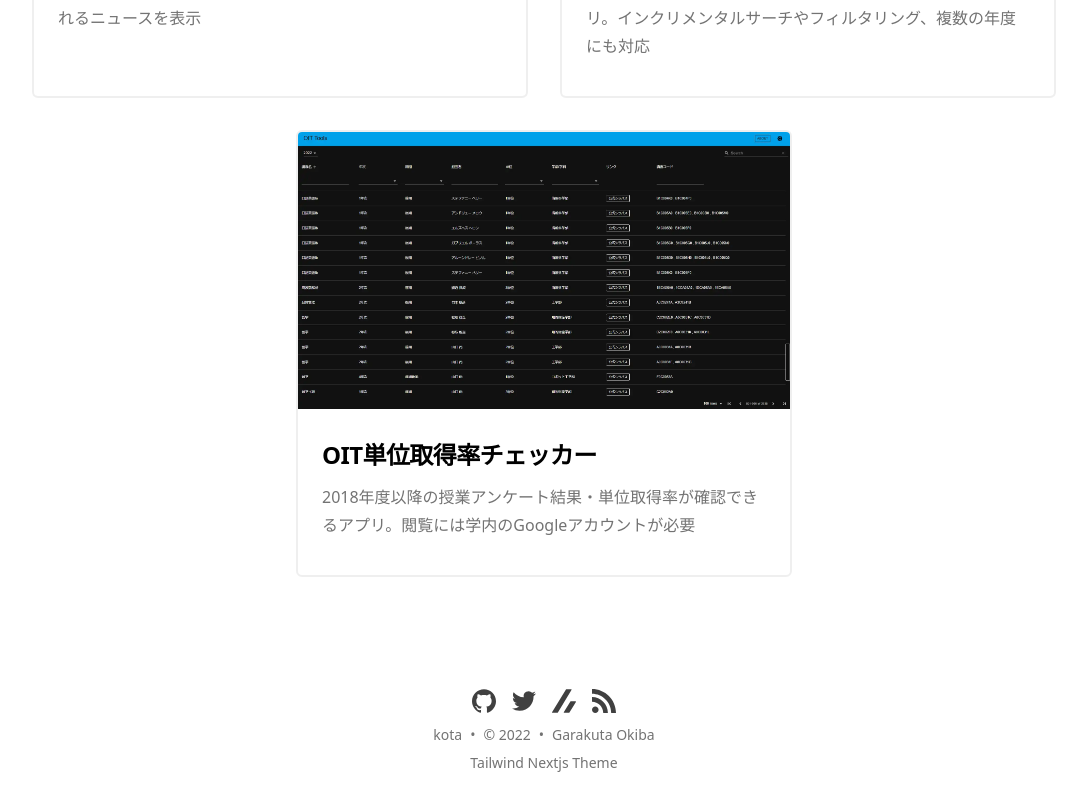
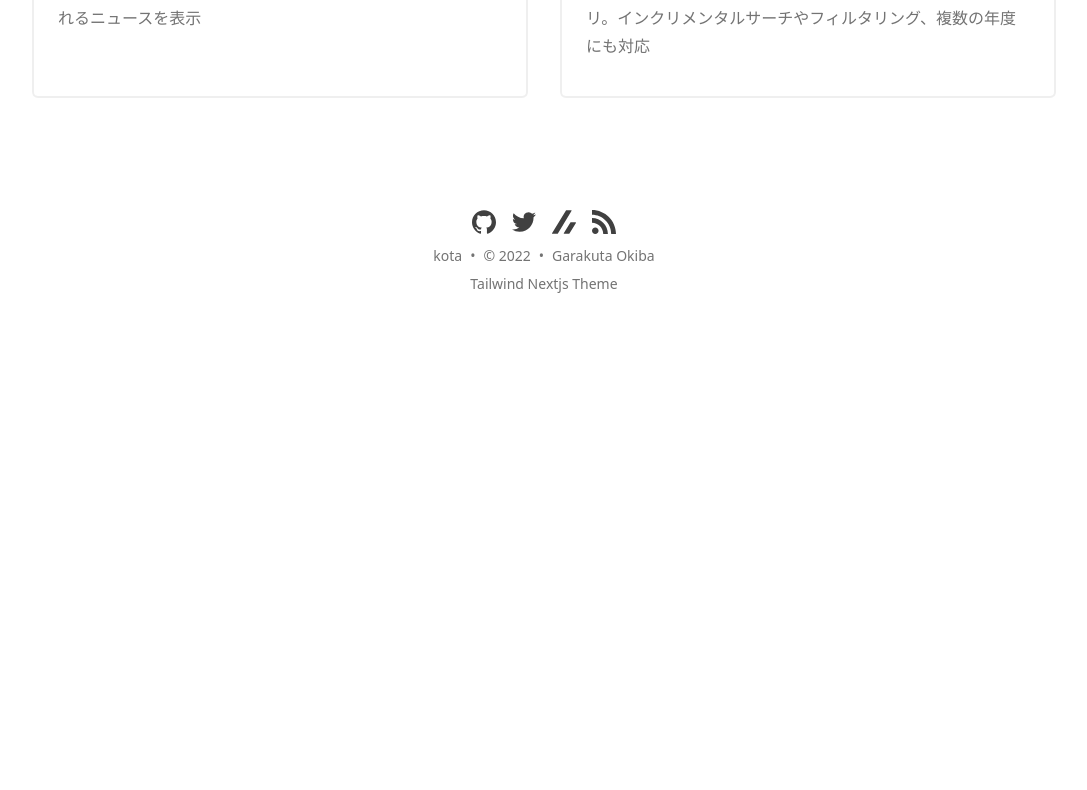
Before and after one commit to yashikota/blog, a Next.js app: page /projects in a window 1280 px wide. Shown: the part 668-1458 px from the top of the page, without its empty margins (96-1183 px from the left). After the commit the page ends 994 px from the top, so only its background shows below. Built offline with nearby package versions, Linux system fonts and the light colour scheme.

Commit message:
oit-tani非公開化

```diff
--- a/data/projectsData.ts
+++ b/data/projectsData.ts
@@ -11,12 +11,12 @@ const projectsData = [
     imgSrc: '/static/images/syllabus.webp',
     href: 'https://syllabus.oit.yashikota.com',
   },
-  {
-    title: 'OIT単位取得率チェッカー',
-    description: `2018年度以降の授業アンケート結果・単位取得率が確認できるアプリ。閲覧には学内のGoogleアカウントが必要`,
-    imgSrc: '/static/images/syllabus.webp',
-    href: 'https://tani.oit.yashikota.com',
-  },
+  // {
+  //   title: 'OIT単位取得率チェッカー',
+  //   description: `2018年度以降の授業アンケート結果・単位取得率が確認できるアプリ。閲覧には学内のGoogleアカウントが必要`,
+  //   imgSrc: '/static/images/syllabus.webp',
+  //   href: 'https://tani.oit.yashikota.com',
+  // },
 ]
 
 export default projectsData
```
